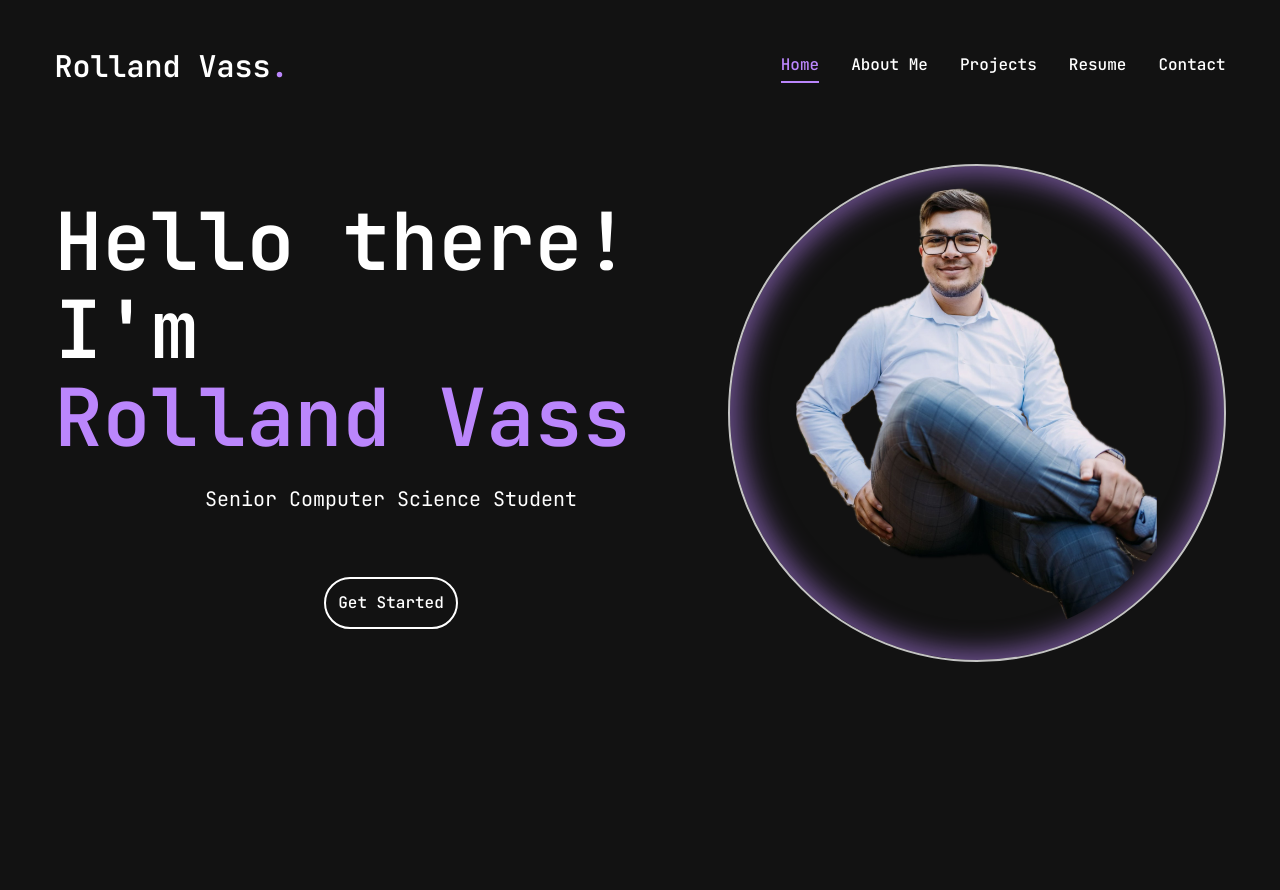
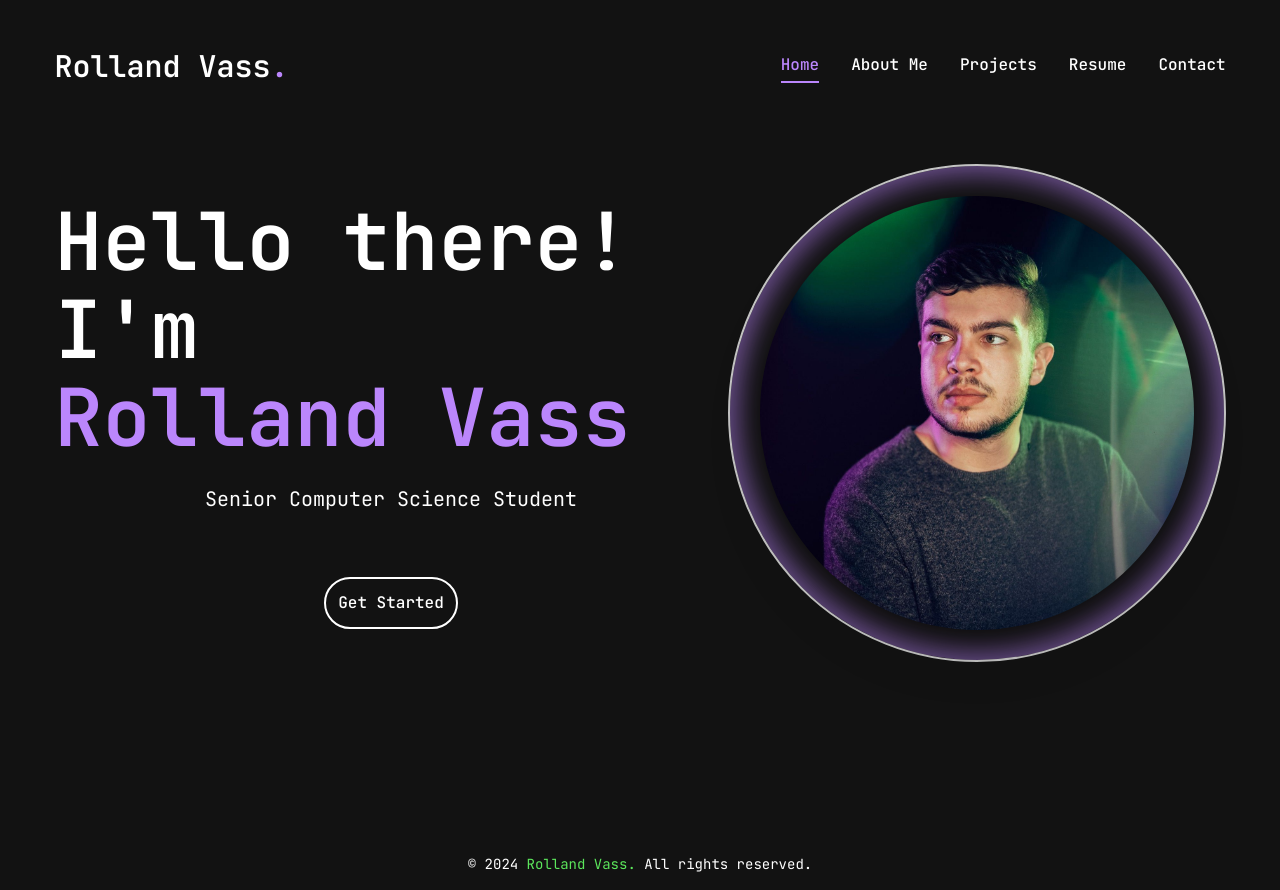
Before and after one commit to rollandvass/Portfolio, a Next.js app: page / in a window 1280 px wide. Before the commit the page ends 800 px from the top, so only its background shows below. Built offline with nearby package versions, Linux system fonts and the light colour scheme.

Commit message:
Updated the landing page and customized the scrollbar

```diff
--- a/app/globals.css
+++ b/app/globals.css
@@ -18,4 +18,28 @@
   .h3 {
     @apply text-[20px] xl:text-[24px] leading-[1.1] font-semibold;
   }
+  /* Customize for WebKit browsers (Chrome, Safari, etc.) */
+  ::-webkit-scrollbar {
+    width: 8px; /* Width of the scrollbar */
+  }
+
+  ::-webkit-scrollbar-track {
+    background: #121212; /* Track background */
+  }
+
+  ::-webkit-scrollbar-thumb {
+    background-color: #cccccc; /* Scrollbar color */
+    border-radius: 25px; /* Scrollbar rounded edges */
+    border: 1px solid #121212; /* Space around the scrollbar thumb */
+  }
+
+  ::-webkit-scrollbar-thumb:hover {
+    background: #161616; /* Scrollbar color on hover */
+  }
+
+  /* Customize for Firefox */
+  * {
+    scrollbar-width: thin; /* Scrollbar width */
+    scrollbar-color: #cccccc #121212; /* Scrollbar thumb and track color */
+  }
 }
--- a/app/page.jsx
+++ b/app/page.jsx
@@ -2,6 +2,7 @@
 
 import Link from 'next/link';
 import { usePathname } from 'next/navigation';
+import './globals.css';
 
 import Photo from '@/components/Photo';
 
@@ -28,14 +29,11 @@ const Home = () => {
                             {
                                 links.map((link, index) => {
                                     return <Link href={link.path} key={index} className={`${link.path === pathname && "text-accent border-accent"
-                                        } mt-16 px-3 p-2 border-2 border-solid border-white text-white rounded-full capitalize font-medium hover:text-accent hover:border-accent transition-all`}>{link.name}
+                                        } mt-16 px-3 p-2 border-2 border-solid border-white text-white rounded-full capitalize font-medium hover:text-green_accent hover:border-green_accent transition-all`}>{link.name}
                                     </Link>
                                 })
                             }
                         </>
-                        {/* <Button variant='outline' size='lg' className='w-[150px] mt-[60px]'>
-                            Get Started
-                        </Button> */}
                     </div>
 
                     <span>
@@ -43,7 +41,11 @@ const Home = () => {
                     </span>
                 </div>
             </div>
-        </section>
+            <div className='container mx-auto mt-20'>
+                <p className='text-center text-white text-sm py-4'>
+                    © {new Date().getFullYear()} <span className='text-green_accent'>Rolland Vass.</span> All rights reserved.</p>
+            </div>
+        </section >
     );
 };
 
--- a/components/Photo.jsx
+++ b/components/Photo.jsx
@@ -1,7 +1,7 @@
 "use client";
 
 import Image from 'next/image';
-import MyPhoto from '../public/assets/me2.png';
+import MyPhoto from '../public/assets/me.jpeg';
 
 const Photo = () => {
     return (
@@ -12,7 +12,7 @@ const Photo = () => {
                     boxShadow: 'inset 0 0 25px 10px rgba(187, 134, 252, 0.5)'
                 }}
             >
-                <Image src={MyPhoto} priority quality={100} fill alt='' className='object-contain rounded-full p-6' />
+                <Image src={MyPhoto} priority quality={100} fill alt='' className='object-contain drop-shadow-2xl rounded-full p-8' />
             </div>
         </div>
     );
--- a/tailwind.config.js
+++ b/tailwind.config.js
@@ -29,6 +29,10 @@ module.exports = {
                     DEFAULT: '#bb86fc',
                     hover: '#a861ff',
                 },
+                green_accent: {
+                    DEFAULT: '#5ce65c',
+                    hover: '#008000',
+                },
             },
             keyframes: {
                 "accordion-down": {
```
Also changed, not shown: public/assets/me-cropped.png (added).
